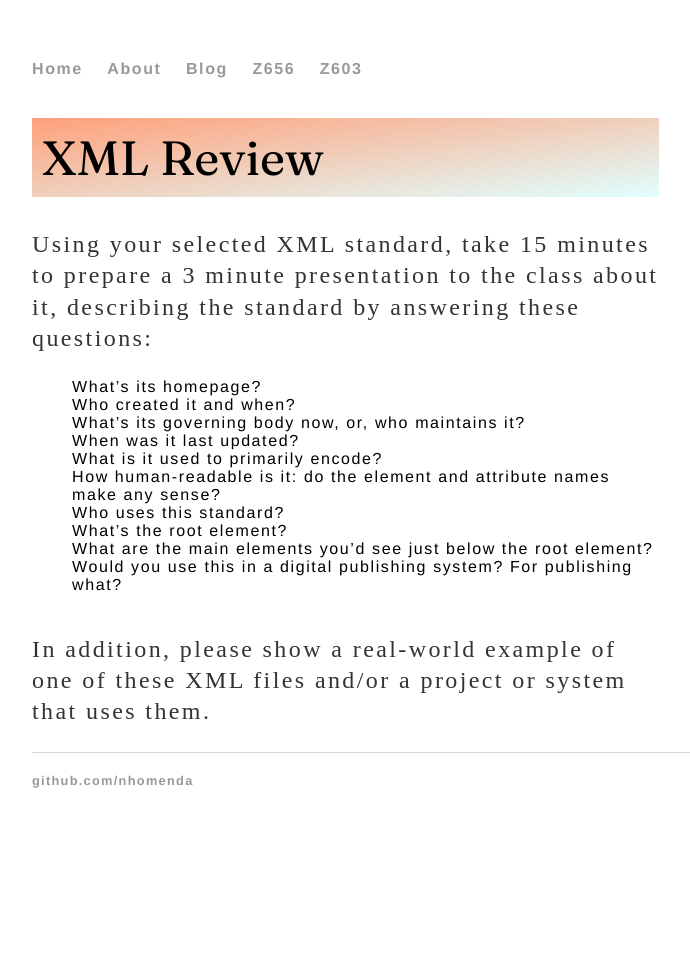
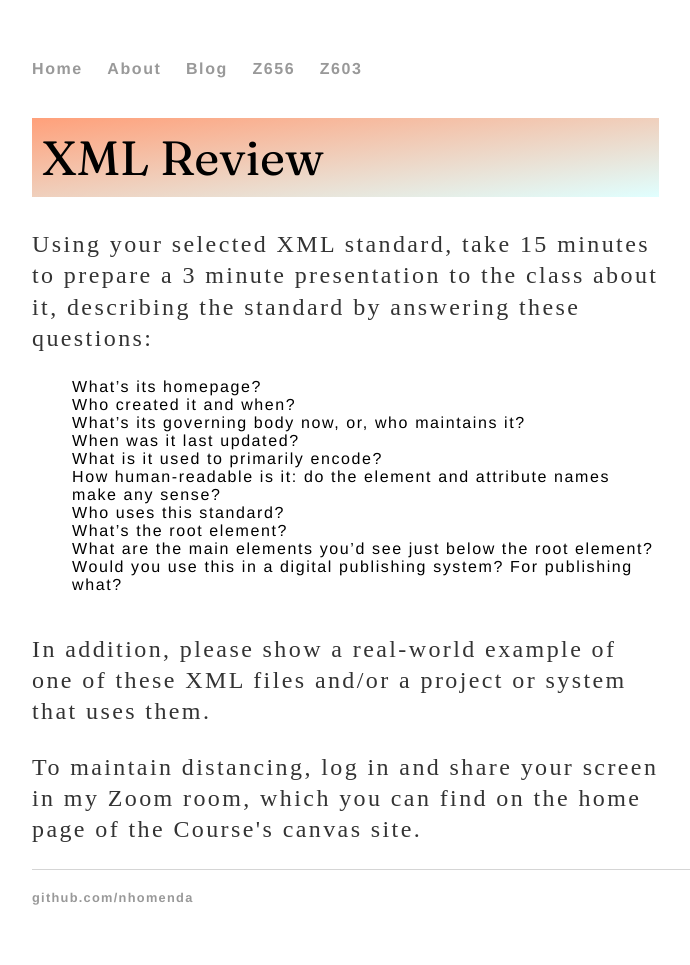
Before and after one commit to nhomenda/nhomenda.github.io, a Jekyll site: the page built from Z603/xmlreview.html, in a window 1280 px wide. Shown: the whole page, without its empty margins (160-850 px from the left). Built offline with Jekyll 4.4.1, drawn with Linux system fonts in a browser that asks for light colours; before the commit the page ends 900 px from its top, so only the background shows below that.

Commit message:
Update xmlreview.html

```diff
--- a/Z603/xmlreview.html
+++ b/Z603/xmlreview.html
@@ -20,6 +20,7 @@ date: 2021-01-28
     <li>Would you use this in a digital publishing system? For publishing what?</li>
   </ul>
   <p>In addition, please show a real-world example of one of these XML files and/or a project or system that uses them.</p>
+  <p>To maintain distancing, log in and share your screen in my Zoom room, which you can find on the home page of the Course's canvas site.</p>
 
 
 </div><!-- /.blurb -->
```
